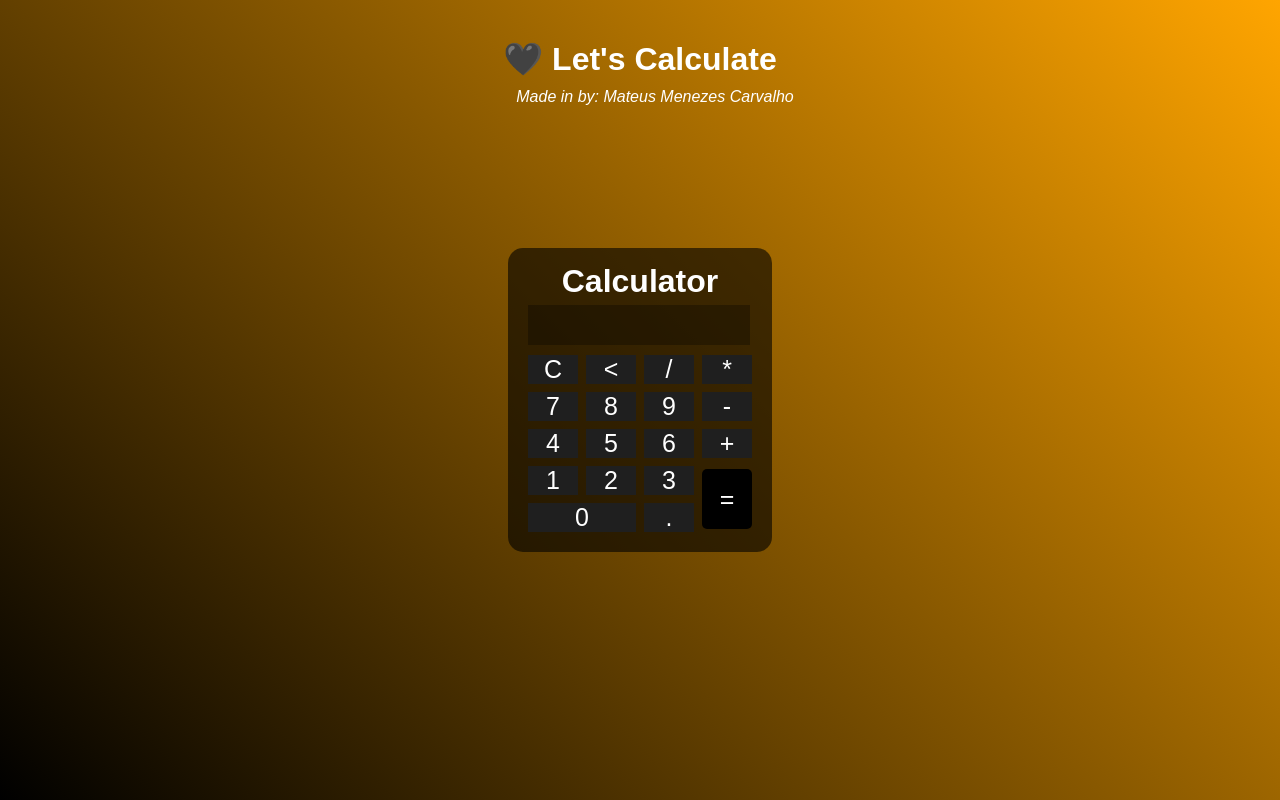
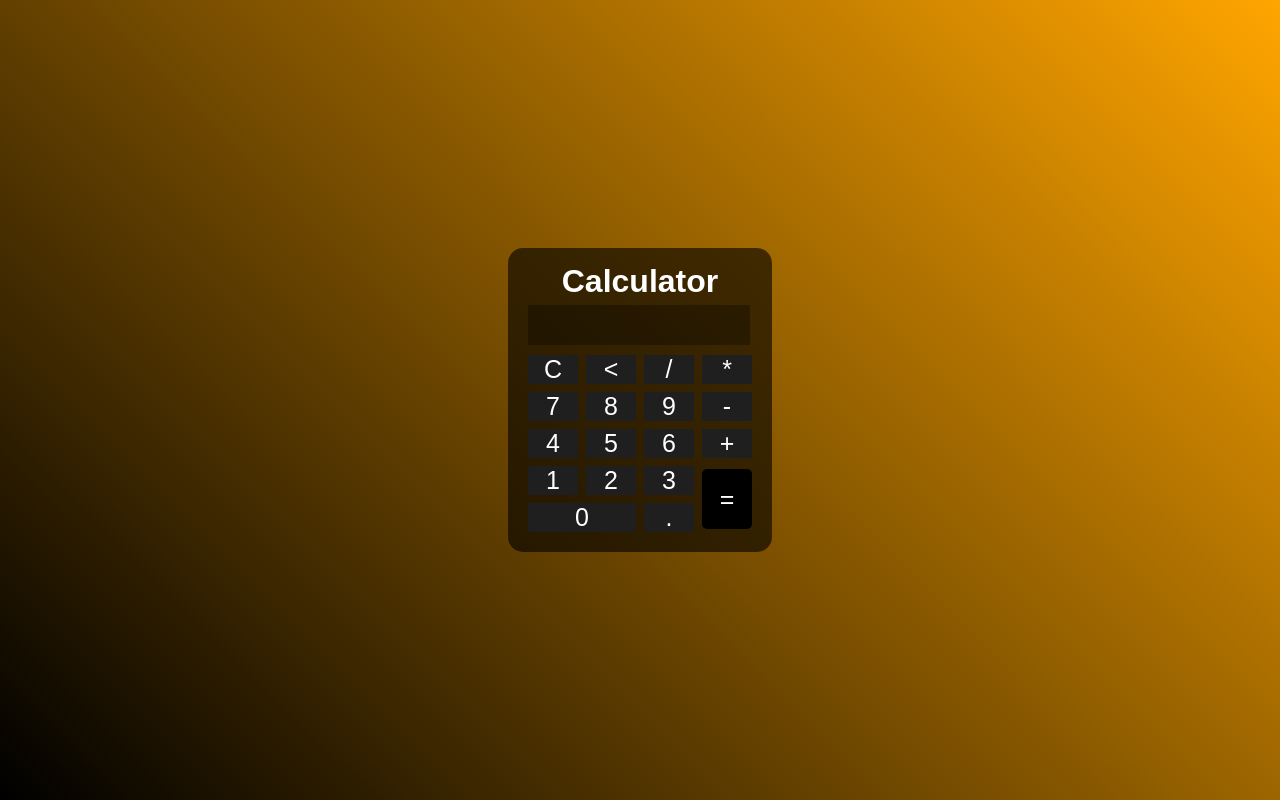
Before and after one commit to Mat3usCod3/Calculator, a plain HTML site: page index.html in a window 1280 px wide. Drawn offline with Linux system fonts and the light colour scheme.

Commit message:
Update index.html
delete title.

```diff
--- a/index.html
+++ b/index.html
@@ -13,8 +13,8 @@
     <div class="fundo">
 
         <div class="titulo">
-            <h1>🖤 Let's Calculate</h1>
-            <p id="nome"><i>Made in by: Mateus Menezes Carvalho</i></p>
+            <h1></h1>
+            <p id="nome"><i></i></p>
         </div>
 
         <div class="calculadora">
```
